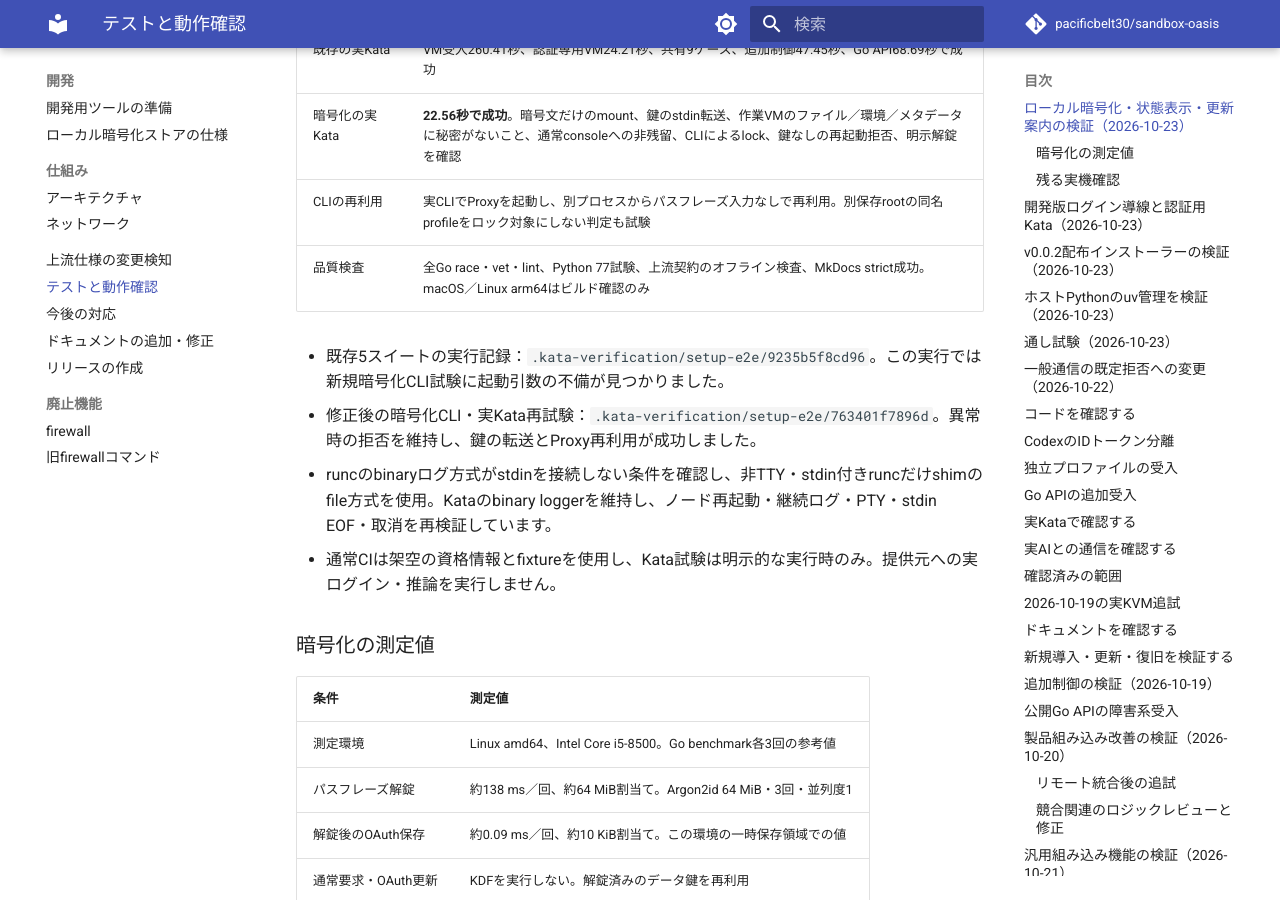
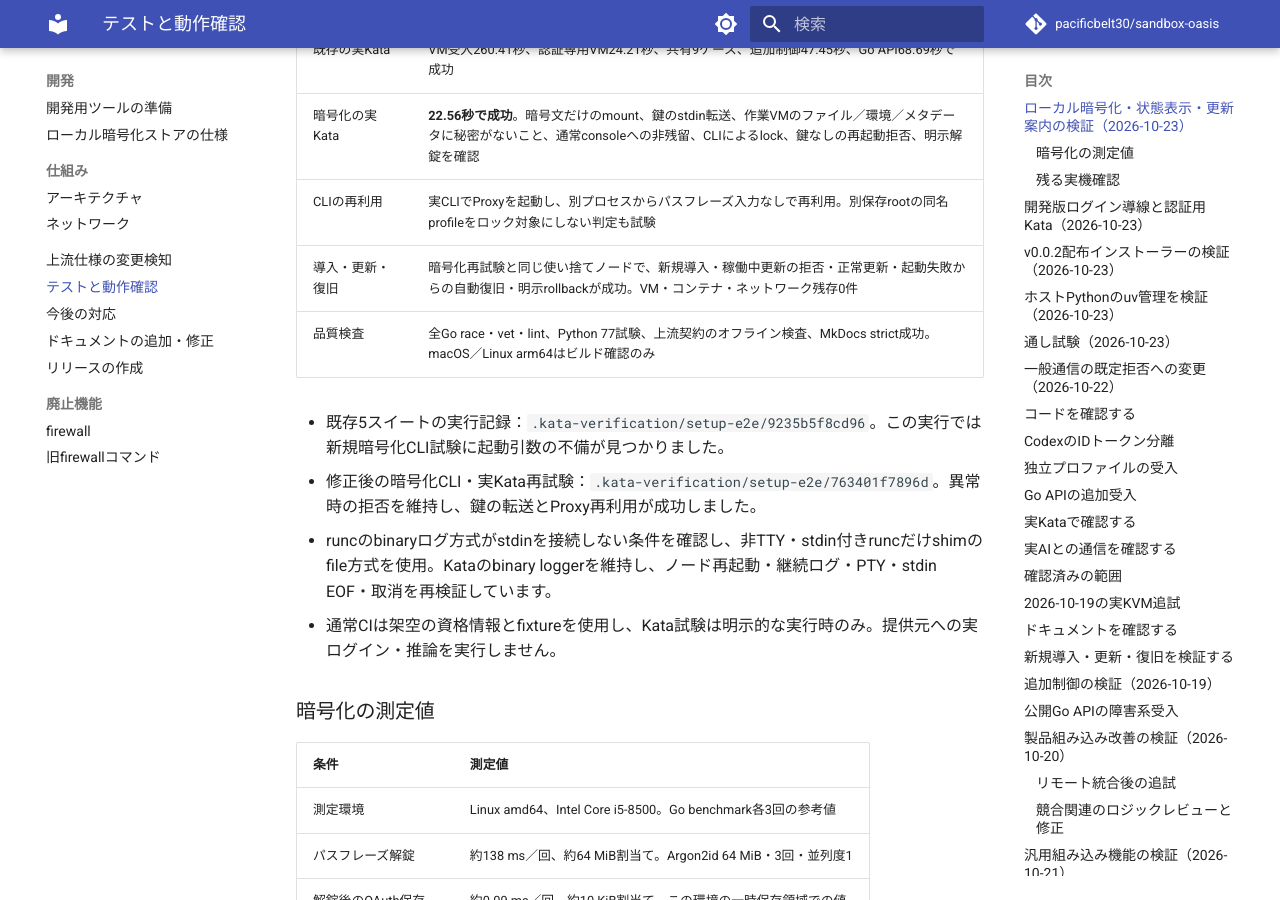
Before and after one commit to pacificbelt30/sandbox-codex, an MkDocs documentation site: the page built from doc/testing.md, in a window 1280 px wide and 900 px high, scrolled down 662 px. Built offline with MkDocs 1.6.1 and Material for MkDocs 9.7.7, drawn with Linux system fonts in a browser that asks for light colours; comment, search, counter and statistics services are not loaded.

Commit message:
Record encrypted Kata acceptance and update recovery results

```diff
--- a/doc/testing.md
+++ b/doc/testing.md
@@ -12,6 +12,7 @@
 | 既存の実Kata | VM受入260.41秒、認証専用VM24.21秒、共有9ケース、追加制御47.45秒、Go API68.69秒で成功 |
 | 暗号化の実Kata | **22.56秒で成功**。暗号文だけのmount、鍵のstdin転送、作業VMのファイル／環境／メタデータに秘密がないこと、通常consoleへの非残留、CLIによるlock、鍵なしの再起動拒否、明示解錠を確認 |
 | CLIの再利用 | 実CLIでProxyを起動し、別プロセスからパスフレーズ入力なしで再利用。別保存rootの同名profileをロック対象にしない判定も試験 |
+| 導入・更新・復旧 | 暗号化再試験と同じ使い捨てノードで、新規導入・稼働中更新の拒否・正常更新・起動失敗からの自動復旧・明示rollbackが成功。VM・コンテナ・ネットワーク残存0件 |
 | 品質検査 | 全Go race・vet・lint、Python 77試験、上流契約のオフライン検査、MkDocs strict成功。macOS／Linux arm64はビルド確認のみ |
 
 - 既存5スイートの実行記録：`.kata-verification/setup-e2e/9235b5f8cd96`。この実行では新規暗号化CLI試験に起動引数の不備が見つかりました。
```
